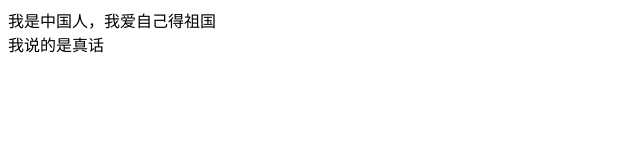
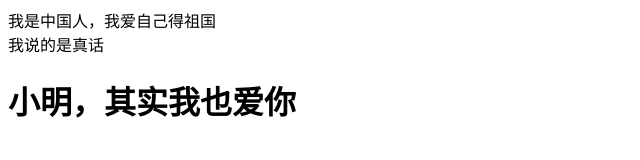
Before and after one commit to pzkc/test007, a plain HTML site: page index.html in a window 1280 px wide. Shown: the whole page, without its empty margins (0-640 px from the left). Drawn offline with Linux system fonts and the light colour scheme.

Commit message:
小红表白

```diff
--- a/index.html
+++ b/index.html
@@ -7,5 +7,6 @@
 <body>
 	<div>我是中国人，我爱自己得祖国</div>
 	<div>我说的是真话</div>
+	<h1>小明，其实我也爱你</h1>
 </body>
 </html>
```
